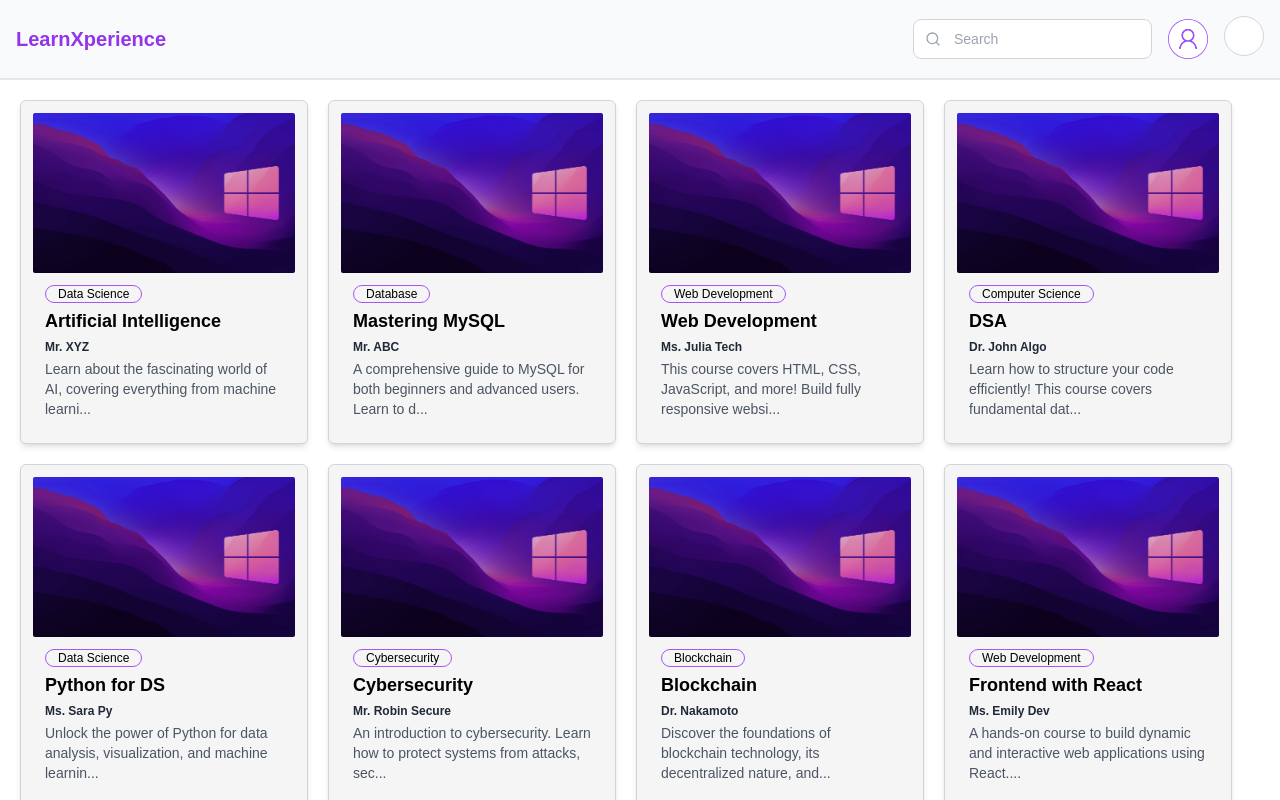
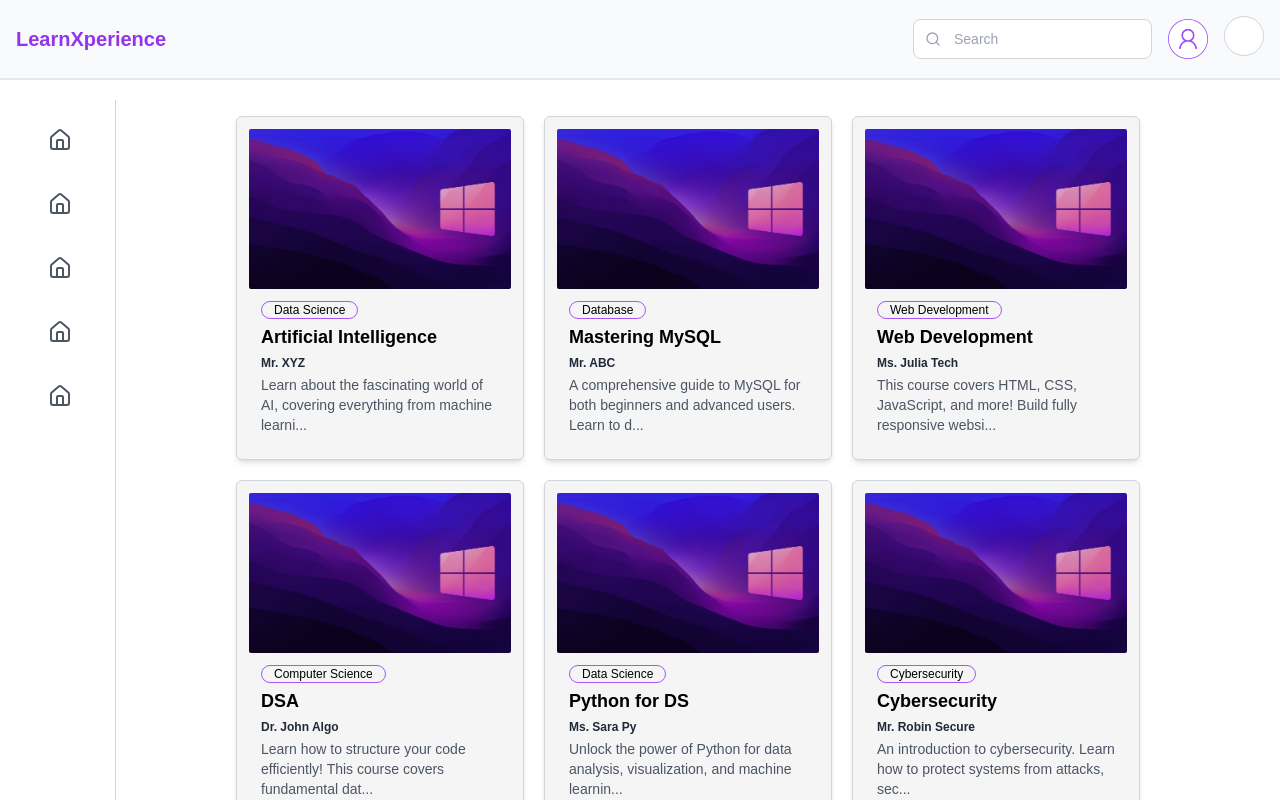
Before and after one commit to MahmoudMostafaDev/learnxperience, a Next.js app: page /courses in a window 1280 px wide. Shown: the top 800 px of the page. Built offline with nearby package versions, Linux system fonts and the light colour scheme.

Commit message:
update: Updated the courses page

```diff
--- a/app/components/CourseBlocks.jsx
+++ b/app/components/CourseBlocks.jsx
@@ -6,8 +6,7 @@ import Image from 'next/image';
 
 export default function CourseBlocks() {
     return (
-        <main>
-            <div className="flex flex-wrap gap-5">
+        <div className="flex flex-wrap gap-5 justify-center items-center w-full">
             {courseData.map((course) => {
                 const { id, title, tutor, description, category, image } = course;
                 const shortDescription = description.length > 100 ? description.substring(0, 80) + '...' : description;
@@ -29,6 +28,5 @@ export default function CourseBlocks() {
                 )
             })}
         </div>
-        </main>
     )
 }
--- a/app/components/Courses.jsx
+++ b/app/components/Courses.jsx
@@ -2,7 +2,7 @@ import React from 'react'
 
 export default function Courses({ children }) {
     return (
-        <div>
+        <div className="flex-1 p-4 flex justify-center items-center w-full">
             {children}
         </div>
     )
--- a/app/courses/page.jsx
+++ b/app/courses/page.jsx
@@ -1,10 +1,14 @@
 import React from 'react'
 import Courses from '../components/Courses'
 import CourseBlocks from '../components/CourseBlocks'
+import SideBar from '../components/SideBar'
 
 export default function page() {
     return (
-        <div className='min-h-screen p-5'>
+        <div className='min-h-screen p-5 flex relative h-full'>
+            <div>
+                <SideBar />
+            </div>
             <Courses>
                 <CourseBlocks />
             </Courses>
--- a/app/page.jsx
+++ b/app/page.jsx
@@ -3,9 +3,7 @@ import SideBar from "./components/SideBar";
 export default function Home() {
   return (
     <div className="relative flex min-h-screen">
-      <div className="">
-        <SideBar />
-      </div>
+      <SideBar />
       <div className="flex-1 p-4">
         {Array.from({ length: 40 }, (_, index) => (
           <h1 key={index}>Scroll Test</h1>
```
Lines whose indentation alone changed are shown as unchanged.
